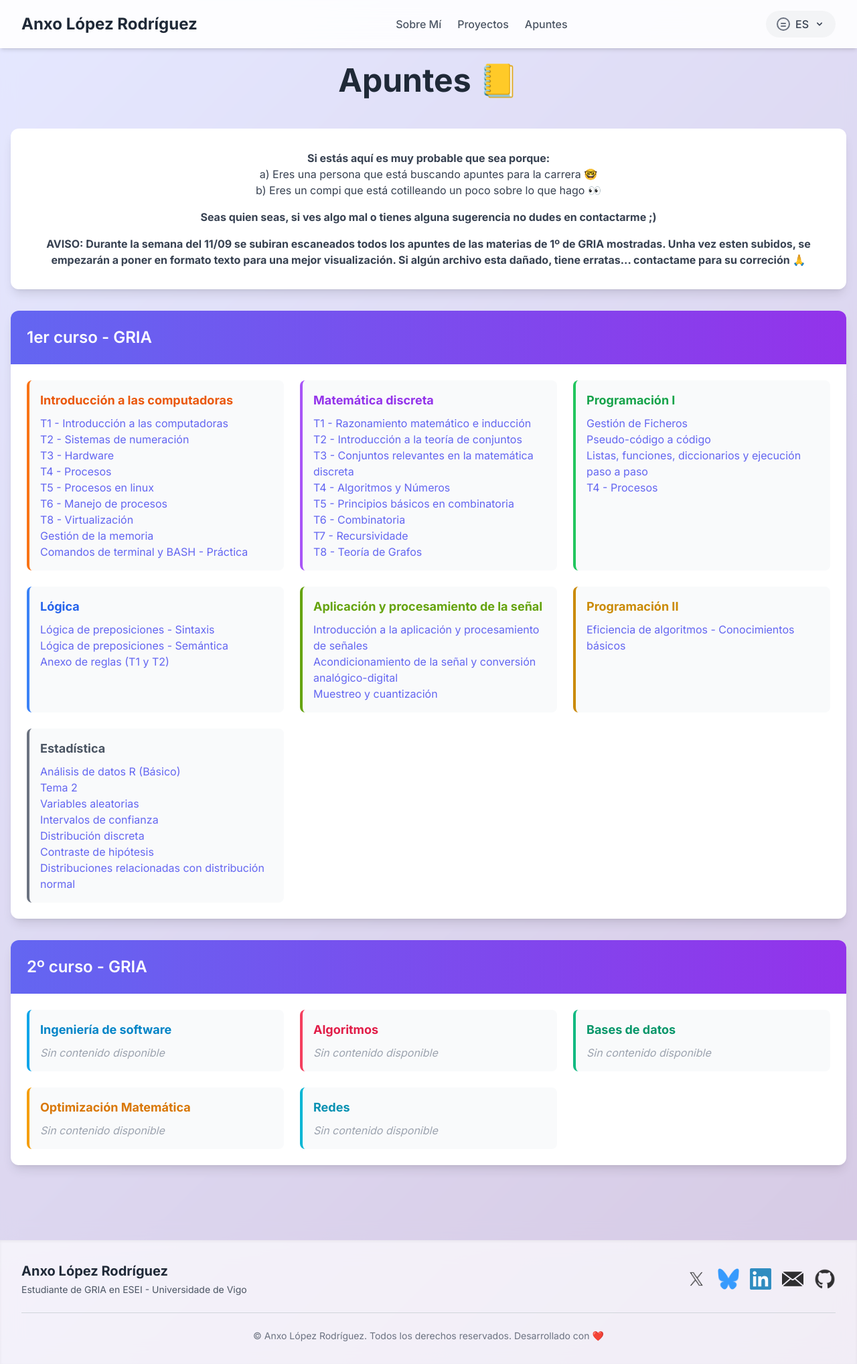
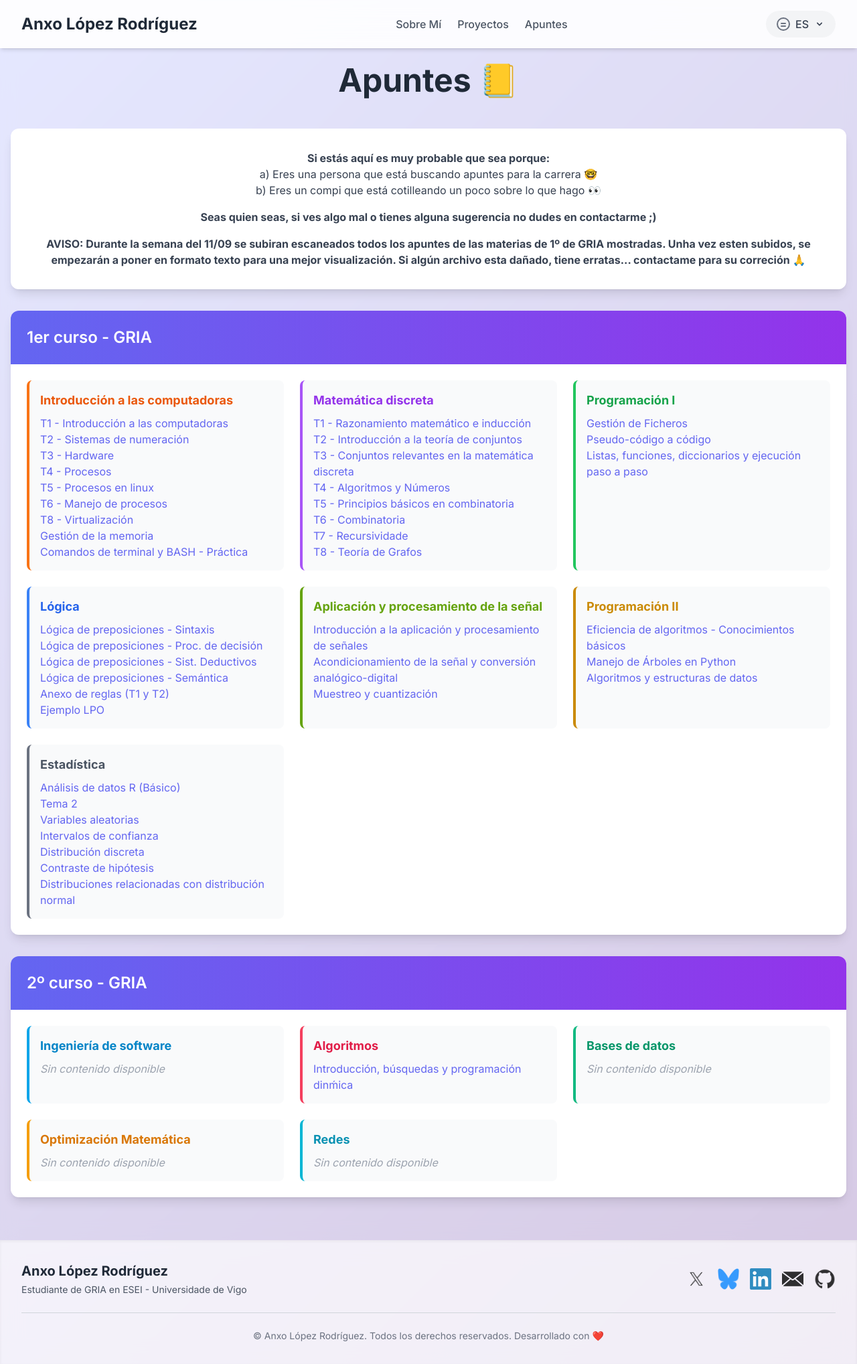
Before and after one commit to anxolo/anxolo.github.io, a Jekyll site: the page es/apuntes.html, which Jekyll copies as it is, in a window 1280 px wide. Shown: the whole page at 67% size. Built offline with Jekyll 4.4.1, drawn with Linux system fonts in a browser that asks for light colours; nearby versions of some CDN libraries.

Commit message:
Cambios menores

```diff
--- a/es/apuntes.html
+++ b/es/apuntes.html
@@ -140,11 +140,11 @@
                         <a href="https://anxolo.github.io/apuntes/1GRIA/IC/Tema2" class="text-indigo-500 hover:text-purple-600 block transition-colors duration-200">T2 - Sistemas de numeración</a>
                         <a href="https://anxolo.github.io/apuntes/1GRIA/IC/Tema3" class="text-indigo-500 hover:text-purple-600 block transition-colors duration-200">T3 - Hardware</a>
                         <a href="https://anxolo.github.io/apuntes/1GRIA/IC/Tema4" class="text-indigo-500 hover:text-purple-600 block transition-colors duration-200">T4 - Procesos</a>
-                        <a href="" class="text-indigo-500 hover:text-purple-600 block transition-colors duration-200">T5 - Procesos en linux</a>
+                        <a href="https://wuolah.com/apuntes/introduccion-a-los-ordenadores/t-5-proc-linux-ic-pdf-12455467?utm_source=wuolah&utm_medium=referral&utm_campaign=file-sharefile&referral=Anxolo_0" class="text-indigo-500 hover:text-purple-600 block transition-colors duration-200">T5 - Procesos en linux</a>
                         <a href="https://anxolo.github.io/apuntes/1GRIA/IC/Tema6" class="text-indigo-500 hover:text-purple-600 block transition-colors duration-200">T6 - Manejo de procesos</a>
                         <a href="https://wuolah.com/apuntes/introduccion-a-los-ordenadores/apuntes-ic-t-8-pdf-11656351?utm_source=wuolah&utm_medium=referral&utm_campaign=file-sharefile&referral=Anxolo_0" class="text-indigo-500 hover:text-purple-600 block transition-colors duration-200">T8 - Virtualización</a>
-                        <a href="" class="text-indigo-500 hover:text-purple-600 block transition-colors duration-200">Gestión de la memoria</a>
-                        <a href="" class="text-indigo-500 hover:text-purple-600 block transition-colors duration-200">Comandos de terminal y BASH - Práctica</a>
+                        <a href="https://wuolah.com/apuntes/introduccion-a-los-ordenadores/gestion-memoria-ic-pdf-12455469?utm_source=wuolah&utm_medium=referral&utm_campaign=file-sharefile&referral=Anxolo_0" class="text-indigo-500 hover:text-purple-600 block transition-colors duration-200">Gestión de la memoria</a>
+                        <a href="https://wuolah.com/apuntes/introduccion-a-los-ordenadores/control-terminal-bash-ic-prac-pdf-12455470?utm_source=wuolah&utm_medium=referral&utm_campaign=file-sharefile&referral=Anxolo_0" class="text-indigo-500 hover:text-purple-600 block transition-colors duration-200">Comandos de terminal y BASH - Práctica</a>
 
                     </div>
                     <div class="bg-gray-50 rounded-lg p-4 border-l-4 border-l-purple-500">
@@ -161,17 +161,19 @@
                     </div>
                     <div class="bg-gray-50 rounded-lg p-4 border-l-4 border-l-green-500">
                         <h3 class="text-lg font-bold text-green-600 mb-2">Programación I</h3>
-                        <a href="" class="text-indigo-500 hover:text-purple-600 block transition-colors duration-200">Gestión de Ficheros</a>
-                        <a href="" class="text-indigo-500 hover:text-purple-600 block transition-colors duration-200">Pseudo-código a código</a>
-                        <a href="" class="text-indigo-500 hover:text-purple-600 block transition-colors duration-200">Listas, funciones, diccionarios y ejecución paso a paso</a>
-                        <a href="" class="text-indigo-500 hover:text-purple-600 block transition-colors duration-200">T4 - Procesos</a>
+                        <a href="https://wuolah.com/apuntes/programacion-i/gestion-ficheros-pro-i-pdf-12455456?utm_source=wuolah&utm_medium=referral&utm_campaign=file-sharefile&referral=Anxolo_0" class="text-indigo-500 hover:text-purple-600 block transition-colors duration-200">Gestión de Ficheros</a>
+                        <a href="https://wuolah.com/apuntes/programacion-i/pseudo-codigo-codigo-pdf-12455454?utm_source=wuolah&utm_medium=referral&utm_campaign=file-sharefile&referral=Anxolo_0" class="text-indigo-500 hover:text-purple-600 block transition-colors duration-200">Pseudo-código a código</a>
+                        <a href="https://wuolah.com/apuntes/programacion-i/listas-dic-func-ejec-paso-paso-proi-pdf-12455455?utm_source=wuolah&utm_medium=referral&utm_campaign=file-sharefile&referral=Anxolo_0" class="text-indigo-500 hover:text-purple-600 block transition-colors duration-200">Listas, funciones, diccionarios y ejecución paso a paso</a>
                     </div>
                     <div class="bg-gray-50 rounded-lg p-4 border-l-4 border-l-blue-500">
                         <h3 class="text-lg font-bold text-blue-600 mb-2">Lógica</h3>
-                        <a href="" class="text-indigo-500 hover:text-purple-600 block transition-colors duration-200">Lógica de preposiciones - Sintaxis</a>
-                        <a href="" class="text-indigo-500 hover:text-purple-600 block transition-colors duration-200>Lógica de preposiciones - Proc. de decisión</a>
-                        <a href="" class="text-indigo-500 hover:text-purple-600 block transition-colors duration-200">Lógica de preposiciones - Semántica</a>
-                        <a href="" class="text-indigo-500 hover:text-purple-600 block transition-colors duration-200">Anexo de reglas (T1 y T2)</a>
+                        <a href="https://wuolah.com/apuntes/logica/logica-preposiciones-sintaxis-1-1-pdf-12455459?utm_source=wuolah&utm_medium=referral&utm_campaign=file-sharefile&referral=Anxolo_0" class="text-indigo-500 hover:text-purple-600 block transition-colors duration-200">Lógica de preposiciones - Sintaxis</a>
+                        <a href="https://wuolah.com/apuntes/logica/logica-proposiciones-proc-decision-1-3-pdf-12455458?utm_source=wuolah&utm_medium=referral&utm_campaign=file-sharefile&referral=Anxolo_0" class="text-indigo-500 hover:text-purple-600 block transition-colors duration-200">Lógica de preposiciones - Proc. de decisión</a>
+                        <a href="https://wuolah.com/apuntes/logica/logica-proposiciones-sist-deductivos-1-4-pdf-12455483?utm_source=wuolah&utm_medium=referral&utm_campaign=file-sharefile&referral=Anxolo_0" class="text-indigo-500 hover:text-purple-600 block transition-colors duration-200">Lógica de preposiciones - Sist. Deductivos</a>
+                        <a href="https://wuolah.com/apuntes/logica/logica-proposiciones-semantica-1-2-pdf-12455457?utm_source=wuolah&utm_medium=referral&utm_campaign=file-sharefile&referral=Anxolo_0" class="text-indigo-500 hover:text-purple-600 block transition-colors duration-200">Lógica de preposiciones - Semántica</a>
+                        <a href="https://wuolah.com/apuntes/logica/anexo-relgas-t-1-2-pdf-12455460?utm_source=wuolah&utm_medium=referral&utm_campaign=file-sharefile&referral=Anxolo_0" class="text-indigo-500 hover:text-purple-600 block transition-colors duration-200">Anexo de reglas (T1 y T2)</a>
+                        <a href="https://wuolah.com/apuntes/logica/ejemplo-lpo-pdf-12455482?utm_source=wuolah&utm_medium=referral&utm_campaign=file-sharefile&referral=Anxolo_0" class="text-indigo-500 hover:text-purple-600 block transition-colors duration-200">Ejemplo LPO</a>
+
 
                     </div>
                     <div class="bg-gray-50 rounded-lg p-4 border-l-4 border-l-lime-600">
@@ -182,17 +184,20 @@
                     </div>
                     <div class="bg-gray-50 rounded-lg p-4 border-l-4 border-l-yellow-600">
                         <h3 class="text-lg font-bold text-yellow-600 mb-2">Programación II</h3>
-                        <a href="https://anxolo.github.io/apuntes/1GRIA/PROII/Tema3" class="text-indigo-500 hover:text-purple-600 block transition-colors duration-200">Eficiencia de algoritmos - Conocimientos básicos</a>
+                        <a href="https://wuolah.com/apuntes/programacion-ii/esquemas-proii-t-3-pdf-11784646?utm_source=wuolah&utm_medium=referral&utm_campaign=file-sharefile&referral=Anxolo_0" class="text-indigo-500 hover:text-purple-600 block transition-colors duration-200">Eficiencia de algoritmos - Conocimientos básicos</a>
+                        <a href="https://wuolah.com/apuntes/programacion-ii/manexo-arbores-python-pro-ii-pdf-12455127?utm_source=wuolah&utm_medium=referral&utm_campaign=file-sharefile&referral=Anxolo_0" class="text-indigo-500 hover:text-purple-600 block transition-colors duration-200">Manejo de Árboles en Python</a>
+                        <a href="https://wuolah.com/apuntes/programacion-ii/algoritmos-estr-datos-proii-pdf-12455487?utm_source=wuolah&utm_medium=referral&utm_campaign=file-sharefile&referral=Anxolo_0" class="text-indigo-500 hover:text-purple-600 block transition-colors duration-200">Algoritmos y estructuras de datos</a>
+
                     </div>
                     <div class="bg-gray-50 rounded-lg p-4 border-l-4 border-l-gray-500">
                         <h3 class="text-lg font-bold text-gray-600 mb-2">Estadística</h3>
-                        <a href="" class="text-indigo-500 hover:text-purple-600 block transition-colors duration-200">Análisis de datos R (Básico)</a>
-                        <a href="" class="text-indigo-500 hover:text-purple-600 block transition-colors duration-200">Tema 2</a>
-                        <a href="" class="text-indigo-500 hover:text-purple-600 block transition-colors duration-200">Variables aleatorias</a>
-                        <a href="" class="text-indigo-500 hover:text-purple-600 block transition-colors duration-200">Intervalos de confianza</a>
-                        <a href="" class="text-indigo-500 hover:text-purple-600 block transition-colors duration-200">Distribución discreta</a>
-                        <a href="" class="text-indigo-500 hover:text-purple-600 block transition-colors duration-200">Contraste de hipótesis</a>
-                        <a href="" class="text-indigo-500 hover:text-purple-600 block transition-colors duration-200">Distribuciones relacionadas con distribución normal</a>
+                        <a href="https://wuolah.com/apuntes/estadistica/analisis-datos-r-est-pdf-12455452?utm_source=wuolah&utm_medium=referral&utm_campaign=file-sharefile&referral=Anxolo_0" class="text-indigo-500 hover:text-purple-600 block transition-colors duration-200">Análisis de datos R (Básico)</a>
+                        <a href="https://wuolah.com/apuntes/estadistica/t-2-est-pdf-12455446?utm_source=wuolah&utm_medium=referral&utm_campaign=file-sharefile&referral=Anxolo_0" class="text-indigo-500 hover:text-purple-600 block transition-colors duration-200">Tema 2</a>
+                        <a href="https://wuolah.com/apuntes/estadistica/resumo-va-est-pdf-12455447?utm_source=wuolah&utm_medium=referral&utm_campaign=file-sharefile&referral=Anxolo_0" class="text-indigo-500 hover:text-purple-600 block transition-colors duration-200">Variables aleatorias</a>
+                        <a href="https://wuolah.com/apuntes/estadistica/int-confianza-est-4-b-pdf-12455448?utm_source=wuolah&utm_medium=referral&utm_campaign=file-sharefile&referral=Anxolo_0" class="text-indigo-500 hover:text-purple-600 block transition-colors duration-200">Intervalos de confianza</a>
+                        <a href="https://wuolah.com/apuntes/estadistica/est-dsit-discretas-pdf-12455449?utm_source=wuolah&utm_medium=referral&utm_campaign=file-sharefile&referral=Anxolo_0" class="text-indigo-500 hover:text-purple-600 block transition-colors duration-200">Distribución discreta</a>
+                        <a href="https://wuolah.com/apuntes/estadistica/est-4-c-cont-hip-pdf-12455450?utm_source=wuolah&utm_medium=referral&utm_campaign=file-sharefile&referral=Anxolo_0" class="text-indigo-500 hover:text-purple-600 block transition-colors duration-200">Contraste de hipótesis</a>
+                        <a href="https://wuolah.com/apuntes/estadistica/est-4-dist-relacionadas-dist-normal-pdf-12455451?utm_source=wuolah&utm_medium=referral&utm_campaign=file-sharefile&referral=Anxolo_0" class="text-indigo-500 hover:text-purple-600 block transition-colors duration-200">Distribuciones relacionadas con distribución normal</a>
                     </div>
                 </div>
             </div>
@@ -212,7 +217,7 @@
 
                 <div class="bg-gray-50 rounded-lg p-4 border-l-4 border-l-rose-500">
                 <h3 class="text-lg font-bold text-rose-600 mb-2">Algoritmos</h3>
-                <div class="text-gray-400 italic">Sin contenido disponible</div>
+                <a href="/anxolo.github.io/apuntes/2 GRIA/AL/T1-2.md" class="text-indigo-500 hover:text-purple-600 block transition-colors duration-200">Introducción, búsquedas y programación dinḿica</a>
                 </div>
 
                 <div class="bg-gray-50 rounded-lg p-4 border-l-4 border-l-emerald-500">
```
Also changed, not shown: apuntes/2 GRIA/AL/T1-2.md (added, +138 -0 lines).
